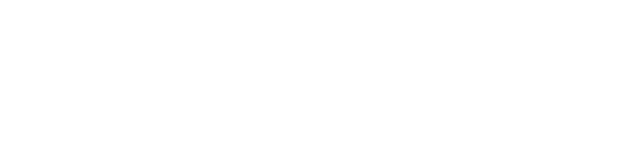
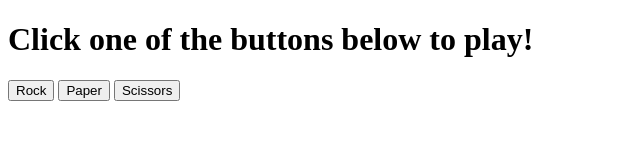
Before and after one commit to muhib137/odin-rps, a plain HTML site: page index.html in a window 1280 px wide. Shown: the whole page, without its empty margins (0-640 px from the left). Drawn offline with Linux system fonts and the light colour scheme.

Commit message:
Basic ui elements

```diff
--- a/index.html
+++ b/index.html
@@ -6,5 +6,12 @@
     <script src="./script.js" defer></script>
     <title>Rock, paper, scissors!</title>
   </head>
-  <body></body>
+  <body>
+    <h1>Click one of the buttons below to play!</h1>
+    <div class="buttons">
+      <button class="btn btn--rock" data-choice="rock">Rock</button>
+      <button class="btn btn--paper" data-choice="paper">Paper</button>
+      <button class="btn btn--scissors" data-choice="scissors">Scissors</button>
+    </div>
+  </body>
 </html>
```
